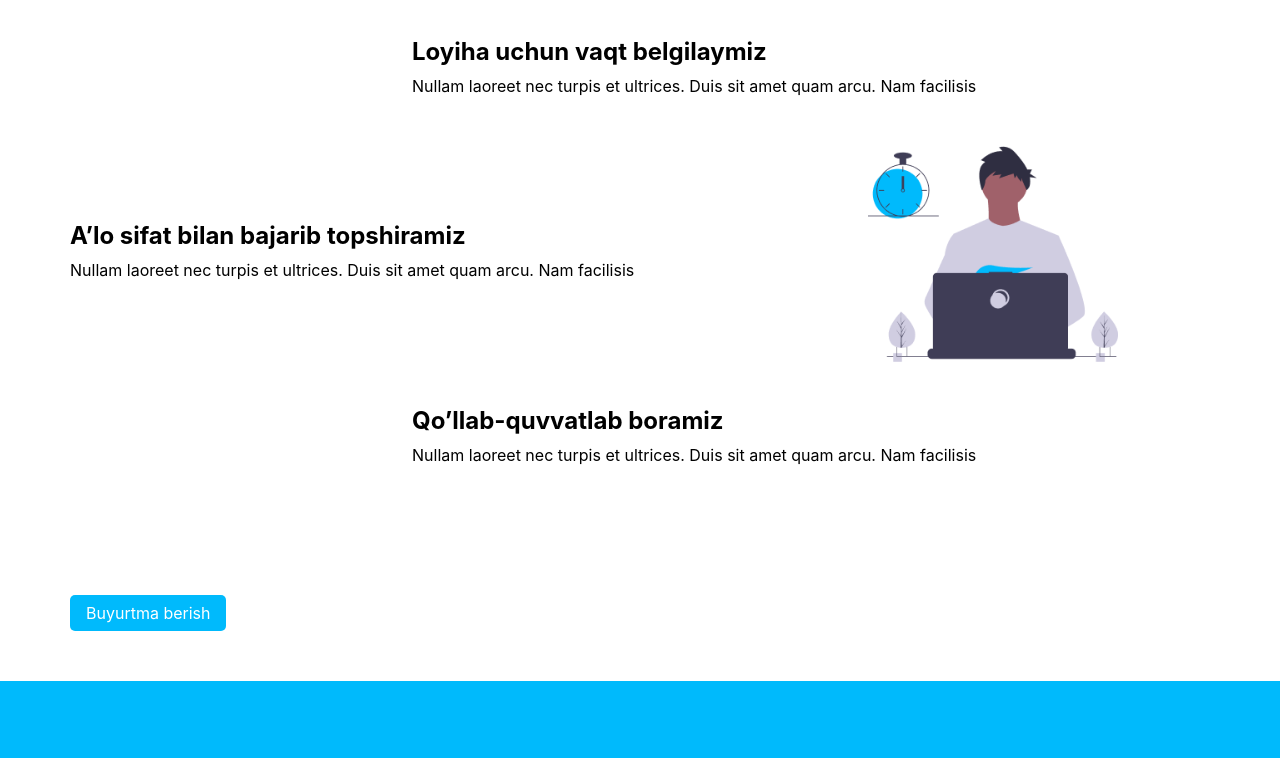
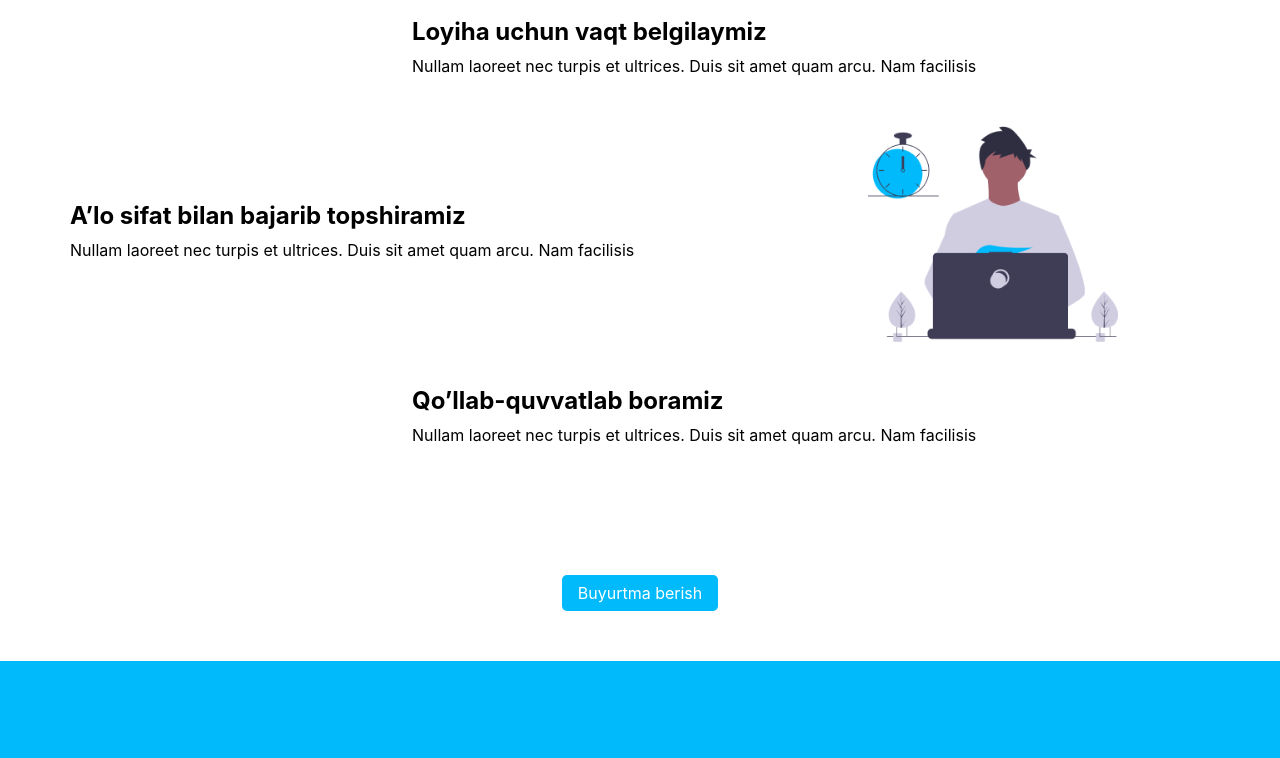
Before and after one commit to IlhomMusayev/pixer, a plain HTML site: page index.html in a window 1280 px wide. Shown: the part 2002-2760 px from the top of the page. Drawn offline with nearby package versions, Linux system fonts and the light colour scheme.

Commit message:
Pixer xatolari tuzatildi

```diff
--- a/css/style.css
+++ b/css/style.css
@@ -42,11 +42,10 @@ body {
     display: flex;
     align-items: center;
     justify-content: space-between;
-    padding: 30px 0;
+    padding: 20px 0;
 }
 nav{
     box-shadow: 3px 2px 10px rgb(192, 192, 192);
-
 }
 .nav-item, .phone-number{
     display: inline-block;
@@ -100,6 +99,7 @@ nav{
     line-height: 25px;
 }
 .header-video iframe{
+    border-radius: 10px;
     order: 0;
     width: 100%;
     height: 300px;
@@ -178,8 +178,11 @@ nav{
 .work-text p{
     padding: 10px 0;
 }
-.works-section .btn {
-
+.works-section .order-link{
+    display: flex;
+    align-items: center;
+    justify-content: center;
+    text-align: center;
 }
 /* ***************************************************order******************************************* */
 .order{
@@ -391,5 +394,8 @@ footer h2{
         width: 100%;
         order: 1;
     }
+    .order-form{
+        width: 100%;
+    }
 
 }
--- a/index.html
+++ b/index.html
@@ -203,9 +203,11 @@
                     </div>
 
                 </div>
-                <a href="#order" class="btn">
-                    Buyurtma berish
-                </a>
+                <div class="order-link">
+                    <a href="#order" class="btn">
+                        Buyurtma berish
+                    </a>
+                </div>
             </div>
         </section>
 
```
